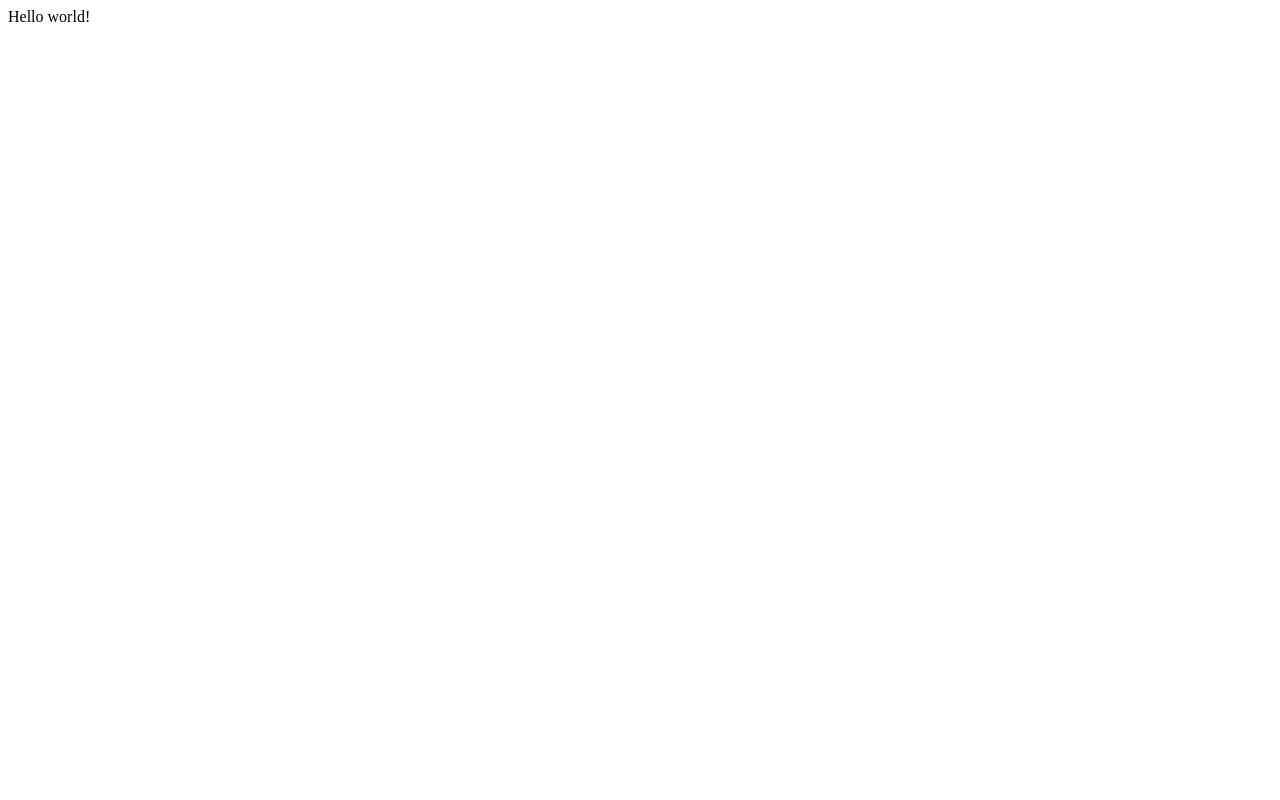
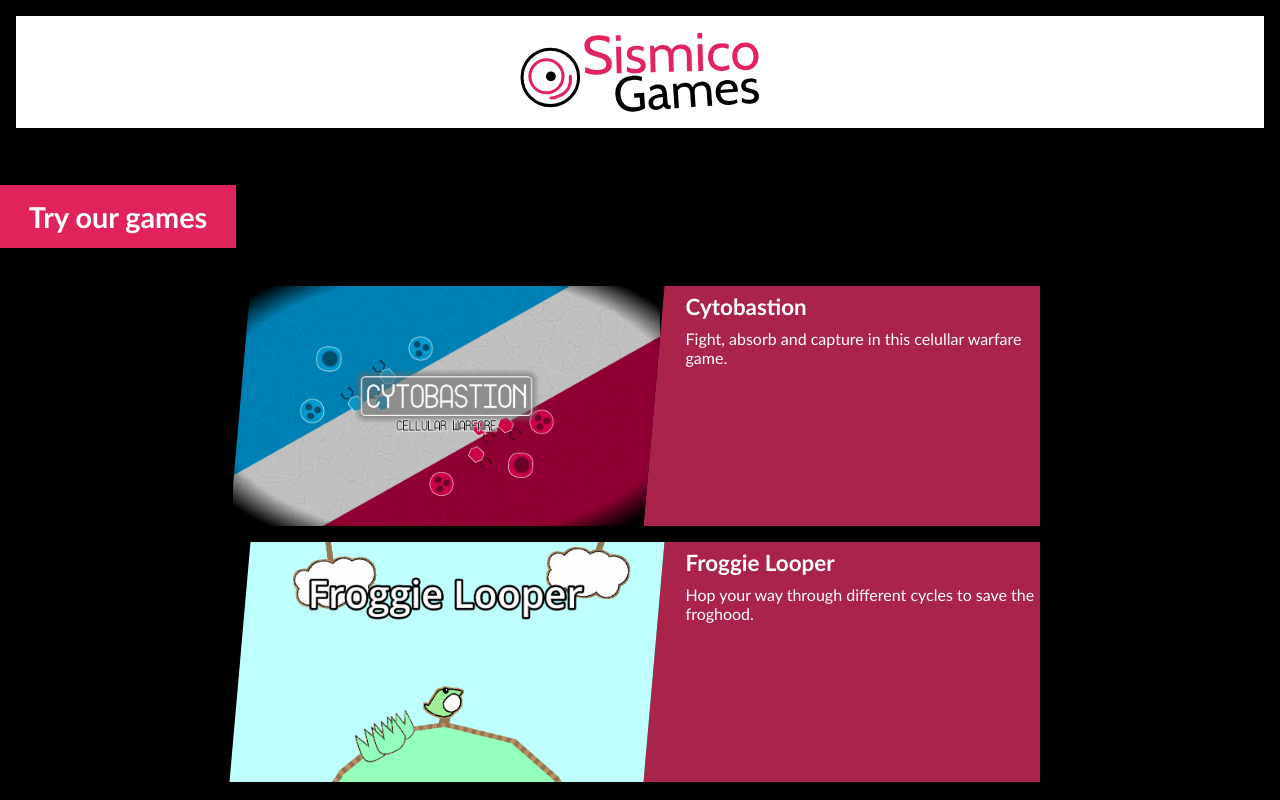
Before and after one commit to sismicogames/sismicogames.github.io, a plain HTML site: page index.html in a window 1280 px wide. Drawn offline with Linux system fonts and the light colour scheme.

Commit message:
First site

```diff
--- /dev/null
+++ b/index.css
@@ -0,0 +1,117 @@
+:root{
+    --primary-color: hsl(342, 76%, 51%);
+    --secundary-color: hsl(342, 66%, 40%);
+}
+
+*{
+    font-family:'Trebuchet MS', 'Lucida Sans Unicode', 'Lucida Grande', 'Lucida Sans', Arial, sans-serif
+}
+
+body{
+    margin: 0;
+    background-color: black;
+}
+
+header{
+    margin-top: 1em;
+    margin-left: 1em;
+    margin-right: 1em;
+    padding-top: 1em;
+    padding-bottom: 1em;
+    background-color: white;
+}
+
+.main-logo{
+    display: block;
+    height: 10vh;
+    margin: 0 auto;
+    background-color: white;
+}
+
+h4{
+    background-color: var(--primary-color);
+    color: white;
+
+    display: block;
+    width: fit-content;
+
+    font-size: 1.8em;
+
+    padding: 0.5em 1em;
+}
+
+
+.tremor{
+    display: inline-block;
+    animation: shake 1s;
+    animation-iteration-count: infinite;
+}
+
+@keyframes shake {
+    0%{
+        rotate: -1deg;
+        scale: 1.1;
+    }
+    50%{
+        rotate: 1deg;
+        scale: 1;
+    }
+    100%{
+        rotate: -1deg;
+        scale: 1.1;
+    }
+}
+
+.container{
+    display: flex;
+    flex-wrap: wrap;
+    justify-content: center;
+}
+
+.showcase{
+    position: relative;
+    flex: 1;
+    padding: 0 1em;
+
+    display: flex;
+    max-width: 50em;
+    margin-bottom: 1em;
+
+    overflow: hidden;
+    flex-basis: 45em;
+
+    .back{
+        display: flex;
+        flex-direction: column;
+        width: 140%;
+
+        transform: skewX(-5deg);
+        background-color: black;
+        overflow: hidden;
+
+        height: 30vh;
+    }
+    .back img{
+        align-self: center;
+        transform: skewX(5deg);
+        height: 100%;
+    }
+
+    .title{
+        font-size: 1.4em;
+        font-weight: bold;
+
+        margin-top: 0.3em;
+        margin-bottom: 0.4em;
+    }
+
+    .brief{
+        background-color: var(--secundary-color);
+        width: calc(100% + 10em);
+        margin-left: -2em;
+        padding-left: 4em;
+        padding-bottom: 1em;
+
+        color: white;
+    }
+}
--- a/index.html
+++ b/index.html
@@ -1,8 +1,41 @@
 <!DOCTYPE HTML>
 <html>
-  <header>
-  </header>
-  <body>
-    Hello world!
-  </body>
+    <head>
+        <title>Sismico Games</title>
+        <link href="favicon.ico" type="image/x-icon" rel="icon">
+        <link href="index.css" type="text/css" rel="stylesheet">
+    </head>
+    <body>
+        <header>
+            <img class="main-logo" src="img/Sismico Games.svg">
+        </header>
+
+        <br>
+
+        <h4>
+            Try our games
+        </h4>
+
+        <div class="container">
+            <div class="showcase">
+                <div class="back" >
+                    <img src="img/Cytobastion.png">
+                </div>
+                <div class="brief">
+                    <div class="title">Cytobastion</div>
+                    <div class="description">Fight, absorb and capture in this celullar warfare game.</div>
+                </div>
+            </div>
+            <br>
+            <div class="showcase">
+                <div class="back" >
+                    <img src="img/FroggieLooper.png">
+                </div>
+                <div class="brief">
+                    <div class="title">Froggie Looper</div>
+                    <div class="description">Hop your way through different cycles to save the froghood.</div>
+                </div>
+            </div>
+        </div>
+    </body>
 </html>
```
Also changed, not shown: favicon.ico (added), img/Cytobastion.png (added), img/FroggieLooper.png (added), img/Sismico Games.svg (added), img/Sismico Icon.svg (added).
